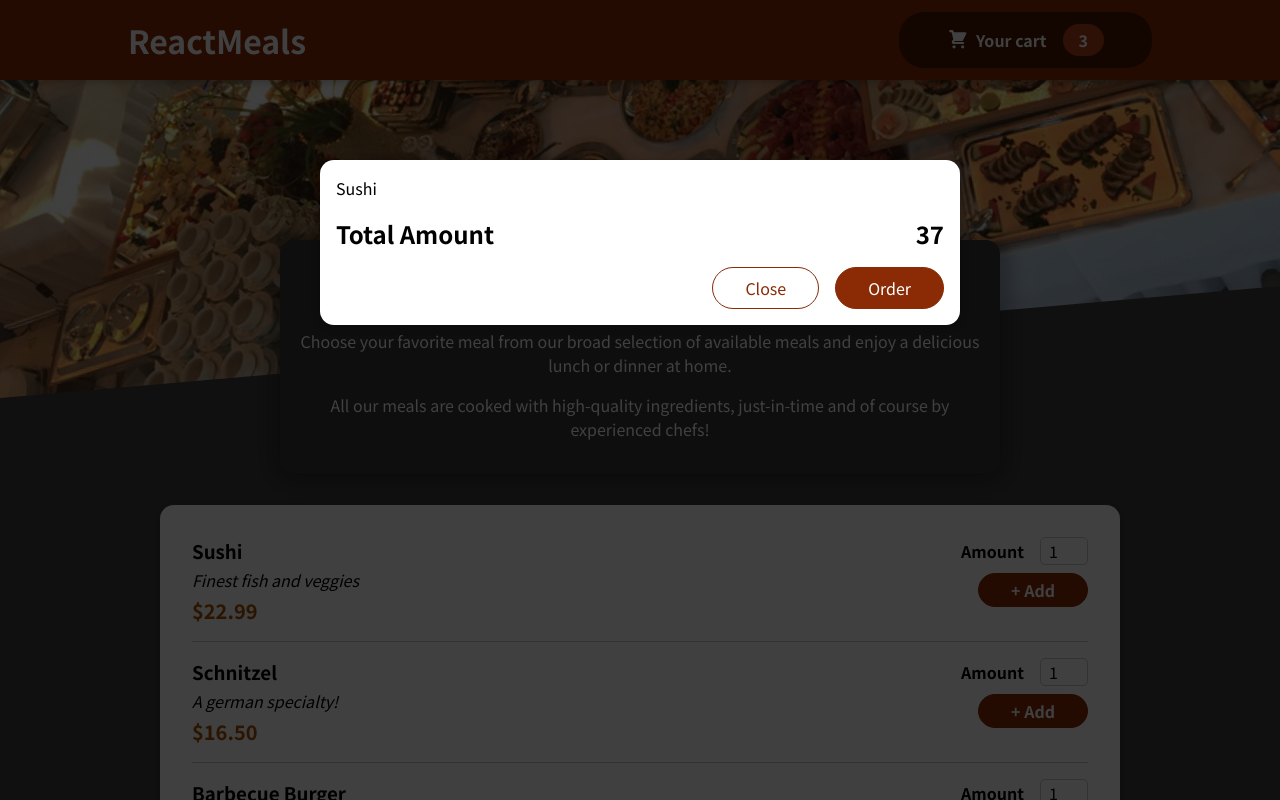
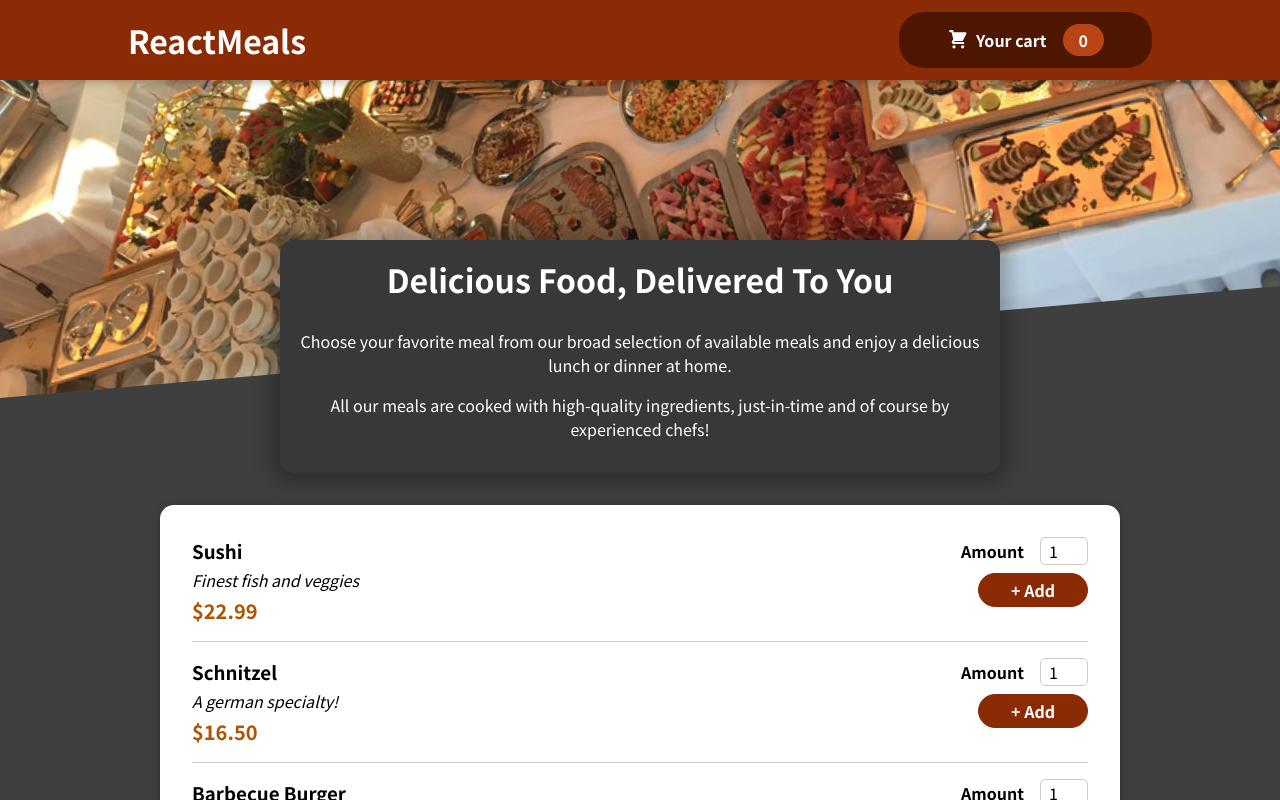
Before and after one commit to hameleonka/food-order-app, a React (Create React App) app: page / in a window 1280 px wide. Shown: the top 800 px of the page. Built offline with nearby package versions, Linux system fonts and the light colour scheme.

Commit message:
Adds state to Cart and Meals components

```diff
--- a/src/App.js
+++ b/src/App.js
@@ -1,16 +1,29 @@
+import { useState } from "react";
+
 import Header from "./components/Layout/Header/Header";
 import Meals from './components/Meals/Meals/Meals';
 import Cart from "./components/Cart/Cart";
+import CartProvider from "./store/CartProvider";
 
 function App() {
+  const [cartIsShown, setCartIsShown] = useState(false);
+
+  const showCartHandler = () => {
+    setCartIsShown(true);
+  }
+
+  const hideCartHandler = () => {
+    setCartIsShown(false);
+  }
+
   return (
-    <>
-      <Cart />
-      <Header />
+    <CartProvider>
+      {cartIsShown && <Cart onClose={hideCartHandler} />}
+      <Header onShowCart={showCartHandler} />
       <main>
         <Meals />
       </main>
-    </>
+    </CartProvider>
   );
 }
 
--- a/src/components/Cart/Cart.js
+++ b/src/components/Cart/Cart.js
@@ -6,14 +6,14 @@ function Cart(props) {
   const cartItems = [{ id: 'c1', name: 'Sushi', amount: 2, price: 12.99 }].map(item => <li>{item.name}</li>)
 
   return (
-    <Modal>
+    <Modal onClose={props.onClose}>
       <ul className={classes['cart-items']}> {cartItems} </ul>
       <div className={classes.total}>
         <span>Total Amount</span>
         <span>37</span>
       </div>
       <div className={classes.actions}>
-        <button className={classes['button--alt']}>Close</button>
+        <button className={classes['button--alt']} onClick={props.onClose}>Close</button>
         <button className={classes.button}>Order</button>
       </div>
     </Modal>
--- a/src/components/Layout/Header/Header.js
+++ b/src/components/Layout/Header/Header.js
@@ -9,7 +9,7 @@ function Header(props) {
     <>
       <header className={classes.header}>
         <h1>ReactMeals</h1>
-        <HeaderCartButton />
+        <HeaderCartButton onClick={props.onShowCart} />
       </header>
       <div className={classes['main-image']}>
         <img src={mealsImage} alt="A table full of food" />
--- a/src/components/Layout/HeaderCartButton/HeaderCartButton.js
+++ b/src/components/Layout/HeaderCartButton/HeaderCartButton.js
@@ -1,15 +1,24 @@
+import { useContext } from 'react';
+
 import CartIcon from '../../Cart/CartIcon';
+import CartContext from '../../../store/cart-context';
 
 import classes from './HeaderCartButton.module.css';
 
 function HeaderCartButton(props) {
+  const cartCtx = useContext(CartContext);
+
+  const numberOfCartItems = cartCtx.items.reduce((curNumber, item) => {
+    return curNumber + item.amount;
+  }, 0)
+
   return (
-    <button className={classes.button}>
+    <button className={classes.button} onClick={props.onClick}>
       <span className={classes.icon}>
         <CartIcon />
       </span>
       <span>Your cart</span>
-      <span className={classes.badge}>3</span>
+      <span className={classes.badge}>{numberOfCartItems}</span>
     </button>
   )
 };
--- a/src/components/Meals/MealItemForm/MealItemForm.js
+++ b/src/components/Meals/MealItemForm/MealItemForm.js
@@ -1,11 +1,33 @@
+import { useState, useRef } from 'react';
 import Input from '../../UI/Input/Input';
 
 import classes from './MealItemForm.module.css';
 
 function MealItemForm(props) {
+  const [amountIsValid, setAmountIsValid] = useState(true);
+  const amountInputRef = useRef();
+
+  const submitHandler = event => {
+    event.preventDefault();
+
+    const enteredAmount = amountInputRef.current.value;
+    const enteredAmountNumber = +enteredAmount;
+
+    if (enteredAmount.trim().length === 0 || enteredAmountNumber < 1) {
+      setAmountIsValid(false);
+      return;
+    }
+
+
+
+  };
+
   return (
-    <form className={classes.form}>
-      <Input label="Amount" input={{
+    <form className={classes.form} onSubmit={submitHandler}>
+      <Input
+        ref={amountInputRef}
+        label="Amount"
+        input={{
           id: 'amount_' + props.id,
           type: 'number',
           min: '1',
@@ -14,6 +36,7 @@ function MealItemForm(props) {
           defaultValue: '1'
         }} />
       <button>+ Add</button>
+      {!amountIsValid && <p>Please enter a valid amount</p>}
     </form>
   )
 };
--- a/src/components/UI/Input/Input.js
+++ b/src/components/UI/Input/Input.js
@@ -1,12 +1,14 @@
+import React from 'react';
+
 import classes from './Input.module.css';
 
-function Input(props) {
+const Input = React.forwardRef((props, ref) => {
   return (
     <div className={classes.input}>
       <label htmlFor={props.input.id}>{props.label}</label>
-      <input {...props.input} />
+      <input ref={ref} {...props.input} />
     </div>
   )
-};
+});
 
 export default Input;
--- a/src/components/UI/Modal/Modal.js
+++ b/src/components/UI/Modal/Modal.js
@@ -4,7 +4,7 @@ import classes from './Modal.module.css';
 
 const Backdrop = props => {
   return (
-    <div className={classes.backdrop}></div>
+    <div className={classes.backdrop} onClick={props.onClose}></div>
   )
 };
 
@@ -21,7 +21,7 @@ const portalElement = document.getElementById('overlays');
 function Modal(props) {
   return (
     <>
-      {ReactDOM.createPortal(<Backdrop />, portalElement)}
+      {ReactDOM.createPortal(<Backdrop onClose={props.onClose} />, portalElement)}
       {ReactDOM.createPortal(<ModalOverlay>{props.children}</ModalOverlay>, portalElement)}
     </>
   )
--- /dev/null
+++ b/src/store/CartProvider.js
@@ -0,0 +1,46 @@
+import { useReducer } from "react";
+
+import CartContext from "./cart-context";
+
+const defaultCartState = {
+  items: [],
+  totalAmount: 0
+}
+
+const cartReducer = (state, action) => {
+  if (action.type === 'ADD') {
+    const updatedItems = state.items.concat(action.item);
+    const updatedTotalAmount = state.totalAmount + action.item.price * action.item.amount;
+    return {
+      items: updatedItems,
+      totalAmount: updatedTotalAmount
+    }
+  }
+  return defaultCartState;
+};
+
+function CartProvider(props) {
+  const [cartState, dispatchCartAction] = useReducer(cartReducer, defaultCartState);
+
+  const addItemToCartHandler = item => {
+    dispatchCartAction({ type: 'ADD', item: item });
+  };
+  const removeItemFromCart = id => {
+    dispatchCartAction({ type: 'REMOVE', id: id });
+  };
+
+  const cartContext = {
+    items: cartState.items,
+    totalAmount: cartState.totalAmount,
+    addItem: addItemToCartHandler,
+    removeItem: removeItemFromCart,
+  }
+
+  return (
+    <CartContext.Provider value={cartContext}>
+      {props.children}
+    </CartContext.Provider>
+  )
+};
+
+export default CartProvider;
--- /dev/null
+++ b/src/store/cart-context.js
@@ -0,0 +1,10 @@
+import React from "react";
+
+const CartContext = React.createContext({
+  items: [],
+  totalAmount: 0,
+  addItem: (item) => { },
+  removeItem: (id) => { },
+});
+
+export default CartContext;
```
Also changed, not shown: 1 other file (tests, documents, lock files or other folders). Lines whose indentation alone changed are shown as unchanged.
